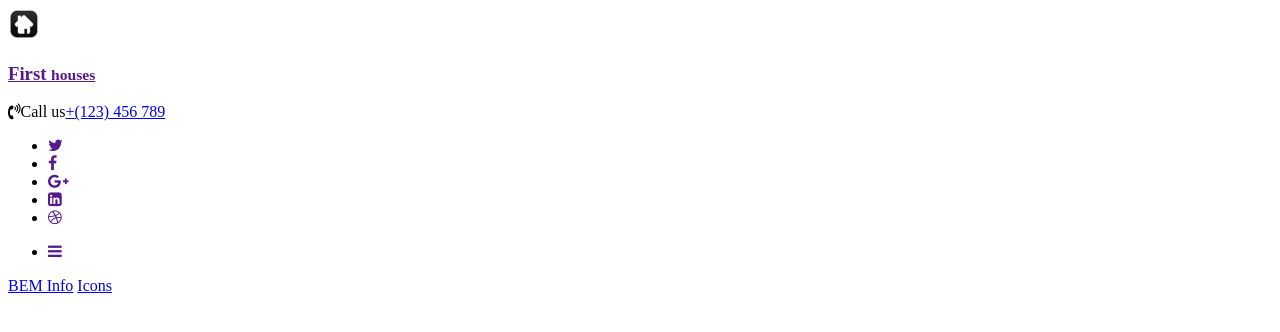
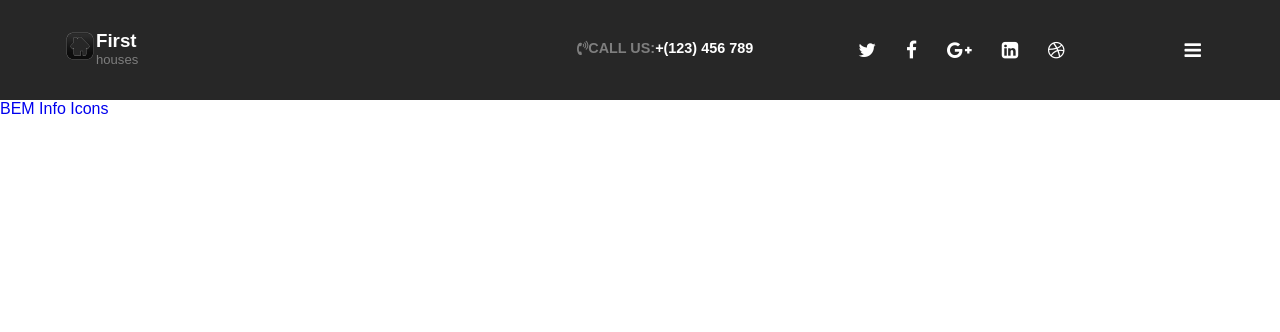
Before and after one commit to alexandraPanova/interior-layout-1, a plain HTML site: page Level1/index.html in a window 1280 px wide. Drawn offline with Linux system fonts and the light colour scheme.

Commit message:
Add files via upload
bug fix

```diff
--- /dev/null
+++ b/Level1/css/Reset.css
@@ -0,0 +1,18 @@
+/*Reset default styles*/
+body{
+  font-family: Arial;
+  font-size: 16px;
+}
+
+body,h1,h2,h3,h4,p,ul{
+  margin: 0;
+  padding: 0;
+}
+
+a{
+  text-decoration: none;
+}
+
+ul{
+  list-style: none;
+}
--- /dev/null
+++ b/Level1/css/Style.css
@@ -0,0 +1,48 @@
+nav#top-nav{
+  background-color: #272727;
+  height: 100px;
+  padding: 0 5% 0 5%;
+}
+
+nav#top-nav>div:first-child{
+  float: left;
+  padding: 30px 0 30px 0;
+}
+
+nav#top-nav>div{
+  float: right;
+  padding: 40px 0 40px 90px;
+
+}
+
+nav#top-nav>div>ul>li{
+  padding: 0 15px 0 15px;
+  font-size: 1.2em;
+}
+
+nav#top-nav>div:last-child{
+  font-size: 0.9em;
+  font-weight: bold;
+}
+
+
+nav#top-nav>div>ul>li,
+nav#top-nav h3,
+nav#top-nav .logo{
+  float: left;
+}
+
+nav#top-nav small{
+  display: block; /*change inline and block */
+  color:#7e7e7e;
+  font-size: 0.7em;
+  font-weight: normal;
+}
+
+nav#top-nav a{
+  color: white;
+}
+
+nav#top-nav span{
+  color:#7e7e7e;
+}
--- a/Level1/index.html
+++ b/Level1/index.html
@@ -3,14 +3,16 @@
 <head>
   <meta charset="UTF-8">
   <title>Document</title>
+  <link rel="stylesheet" href="css/Reset.css">
   <link rel="stylesheet" href="css/font-awesome.css">
+  <link rel="stylesheet" href="css/Style.css" >
 </head>
 <body>
   <!-- ***********************MAIN MENU***************** -->
 
   <nav id="top-nav">
     <div>
-      <a href="">
+      <a class="logo" href="" >
         <img src="Images/logo.png" alt="logo houses">
       </a>
       <h3>
@@ -21,7 +23,9 @@
       </h3>
     </div>
     <div>
-      <span><i class="fa fa-volume-control-phone" aria-hidden="true"></i>Call us</span><a href="tel:+123456789">+(123) 456 789</a>
+      <ul>
+        <li><a href=""><i class="fa fa-bars" aria-hidden="true"></i></a></li>
+      </ul>
     </div>
     <div>
       <ul>
@@ -33,9 +37,7 @@
       </ul>
     </div>
     <div>
-      <ul>
-        <li><a href=""><i class="fa fa-bars" aria-hidden="true"></i></a></li>
-      </ul>
+      <span><i class="fa fa-volume-control-phone" aria-hidden="true"></i>CALL US:</span><a href="tel:+123456789">+(123) 456 789</a>
     </div>
   </nav>
 
```
